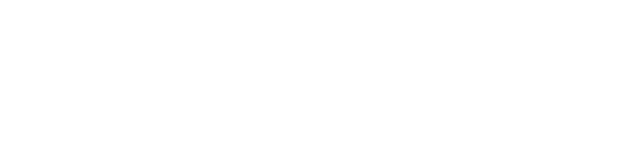
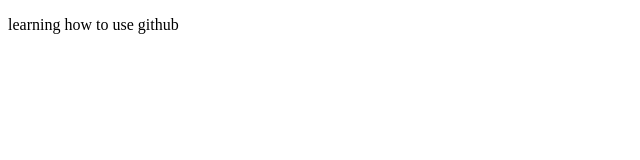
Before and after one commit to maryam448/test-repo, a plain HTML site: page index.html in a window 1280 px wide. Shown: the whole page, without its empty margins (0-640 px from the left). Drawn offline with Linux system fonts and the light colour scheme.

Commit message:
added a paragraph

```diff
--- a/index.html
+++ b/index.html
@@ -6,6 +6,7 @@
     <title>Document</title>
 </head>
 <body>
+    <p>learning how to use github</p>
 
 </body>
 </html>
```
